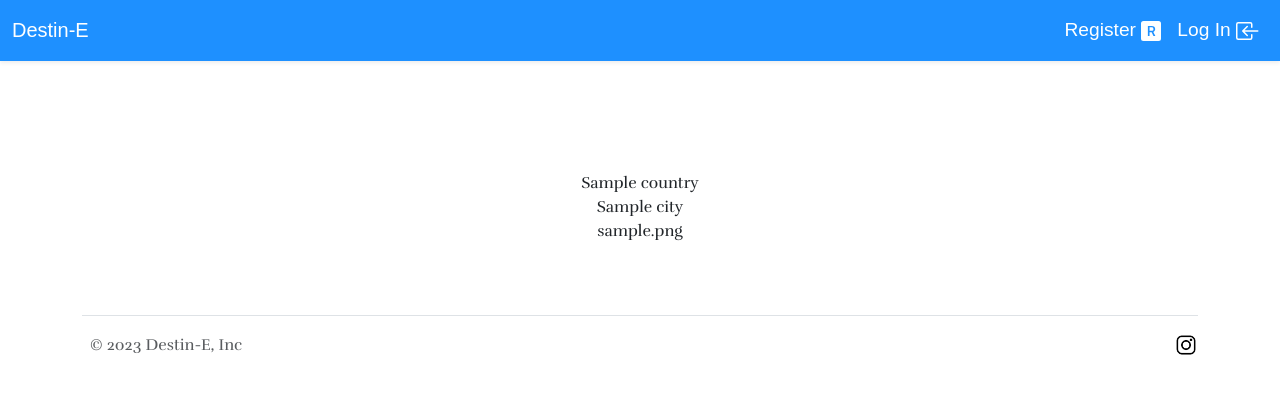
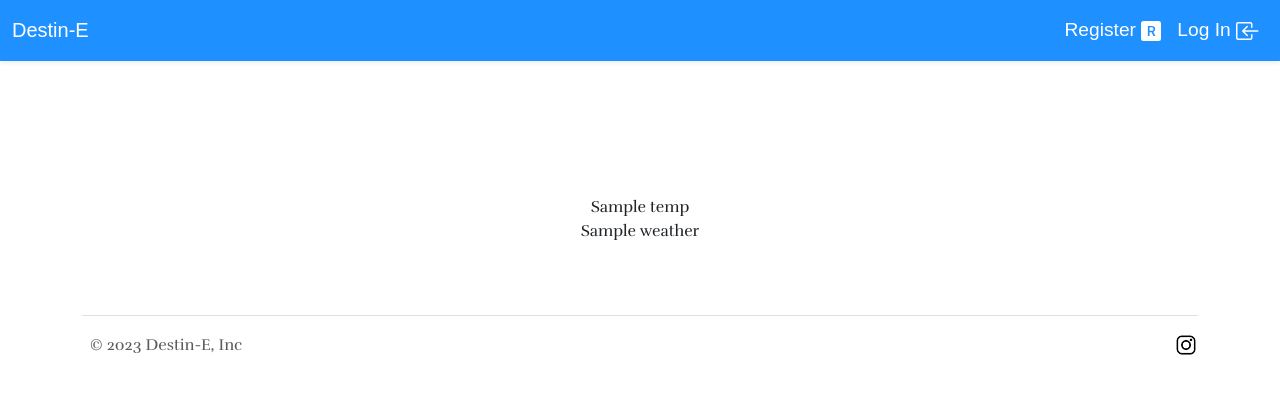
Before and after one commit to Spolito24/Hackathon-BAF, a PHP site: template src/View/Travel/destination.html.twig in a window 1280 px wide. Shown: the top 394 px of the page. Run offline with PHP 8.4, Linux system fonts and the light colour scheme; the template is opened without the code that fills it: most values are stand-ins (such as "Sample title", 1, 10 or a date in 2020); some libraries are stand-ins or nearby versions; some web fonts are replaced.

Commit message:
weather api added

```diff
--- a/src/Controller/TravelController.php
+++ b/src/Controller/TravelController.php
@@ -60,11 +60,12 @@ class TravelController extends AbstractController
         $apikey = '77a76ff006508eda50354d8b0ed0a5be';
         $url = 'https://api.openweathermap.org/data/2.5/weather?lat=' . $travel['lat'] . '&lon=' . $travel['long'] . '&appid=' . $apikey . '&units=metric&lang=fr';
         $result = file_get_contents($url);
-        $weather = json_decode($result, true);
+        $weatherResult = json_decode($result, true);
 
         return $this->twig->render('Travel/destination.html.twig', [
             'travel' => $travel,
-            'weather' => $weather,
+            'temp' => $weatherResult['main']['temp'],
+            'weather' => $weatherResult['weather']['0']['description']
         ]);
     }
 }
--- a/src/View/Travel/destination.html.twig
+++ b/src/View/Travel/destination.html.twig
@@ -7,13 +7,12 @@
 
 	<div class="py-5 text-center">
 		<h2 class="mt-3">Votre destination</h2>
-		{{ travel.country }}
+
+
 		<br>
-		{{ travel.city }}
+		{{ temp }}
 		<br>
-		{{ travel.image }}
-
-		{{dump(weather)}}
+		{{weather}}
 
 	</div>
 {% endblock %}
```
